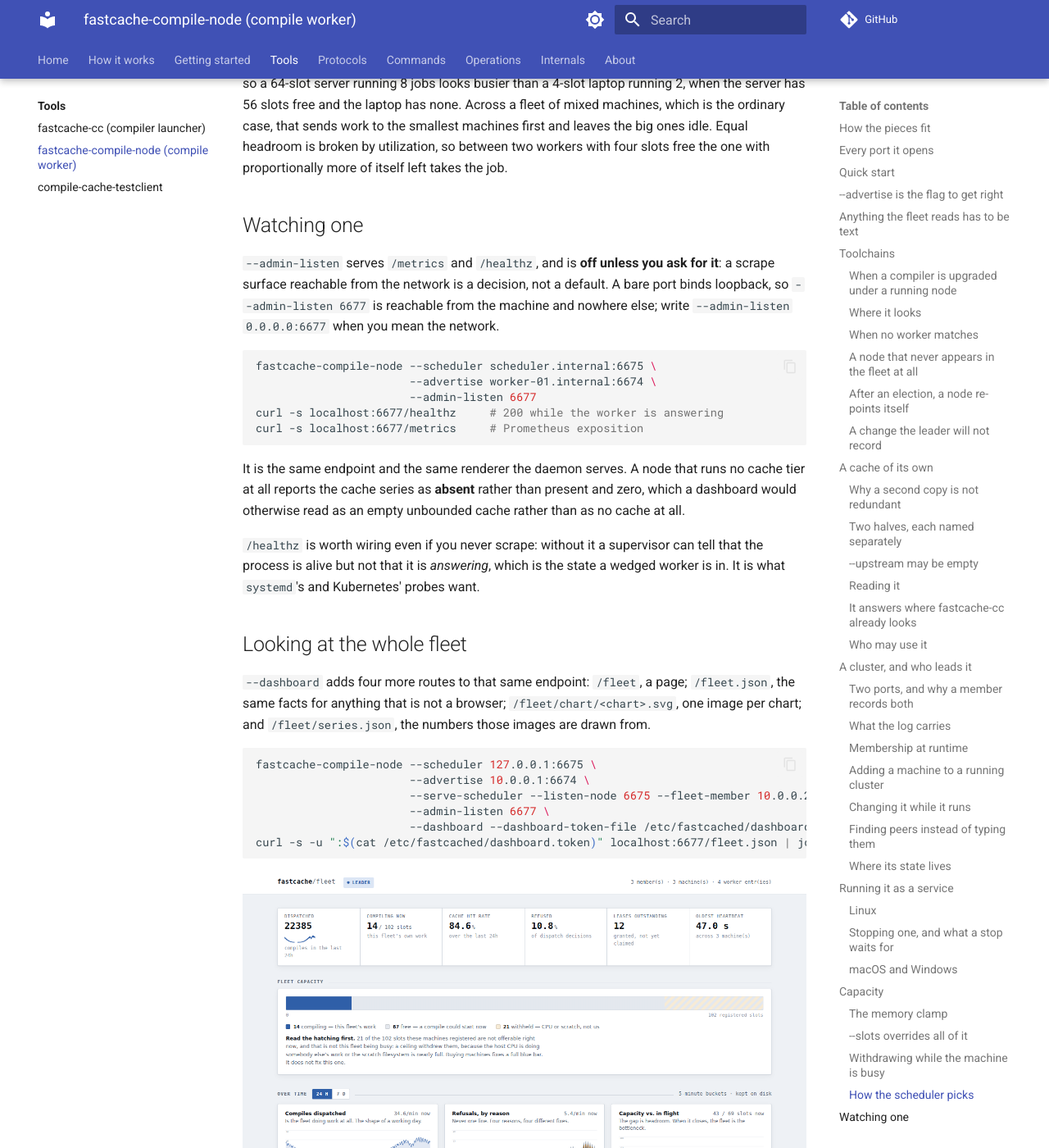
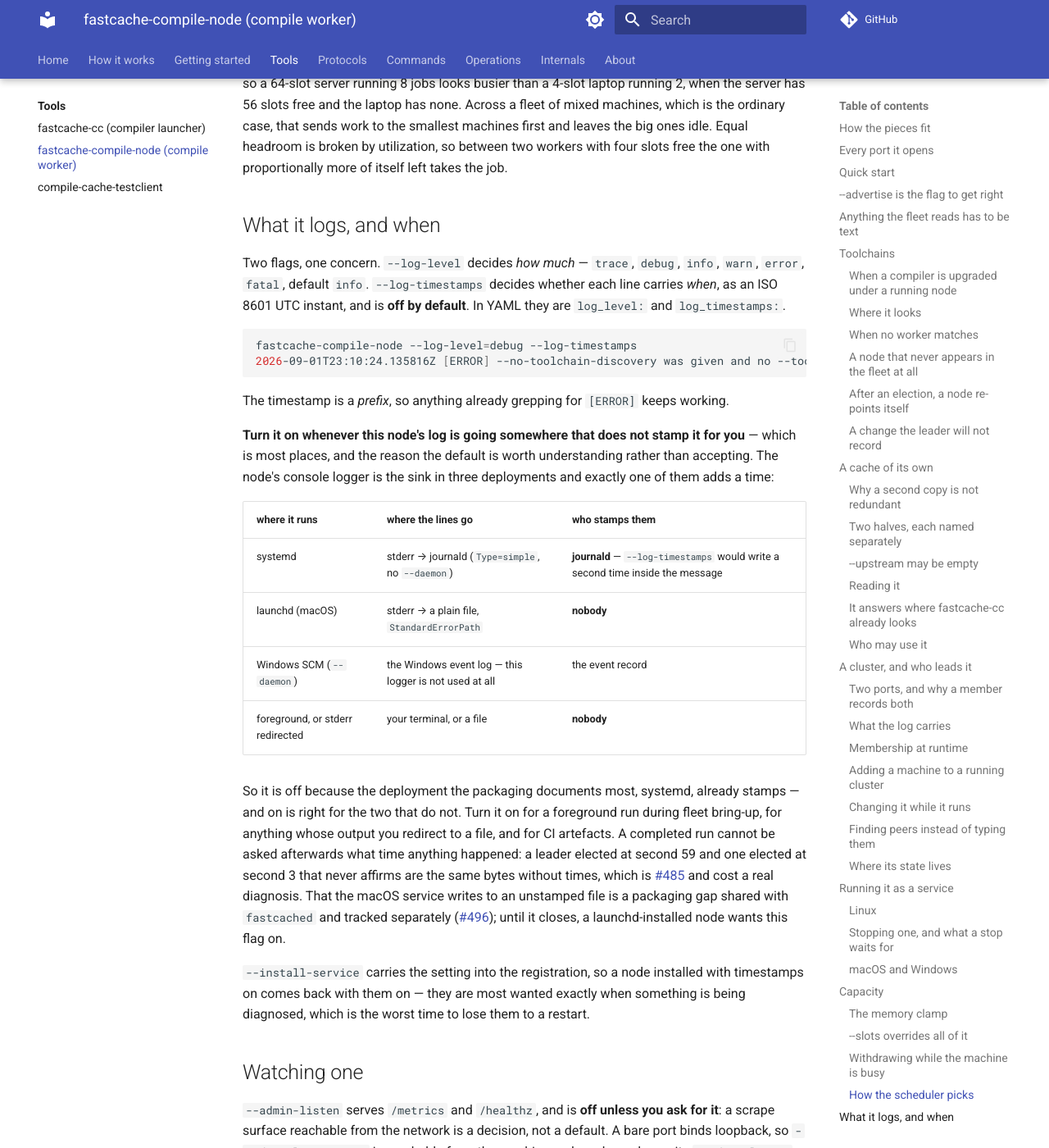
Before and after one commit to LASTRADA-Software/fastcached, an MkDocs documentation site: the page built from docs/tools/fastcache-compile-node.md, in a window 1280 px wide and 1400 px high, scrolled down 32932 px. Shown: the whole window at 82% size. Built offline with MkDocs 1.6.1 and Material for MkDocs 9.7.7, drawn with Linux system fonts in a browser that asks for light colours; comment, search, counter and statistics services are not loaded.

Commit message:
docs: which supervisor stamps a log line, and which does not
The node's page had no logging section at all -- neither flag was documented --
and `--log-timestamps` appeared nowhere in docs/ for either binary. Both are
documented together now, with the sink table that decides the default: three
deployments reach this logger and one stamps, and the Windows service is the one
where the flag changes nothing because `--daemon` never reaches a ConsoleLogger.

The same table goes in the service-registration rules, because it was guessed
wrong in both directions by the ticket that raised it and is expensive to
rediscover from either end.

Refs #485, #496

Signed-off-by: Christian Parpart <christian@parpart.family>

````diff
--- a/docs/tools/fastcache-compile-node.md
+++ b/docs/tools/fastcache-compile-node.md
@@ -1490,6 +1490,49 @@ that sends work to the smallest machines first and leaves the big ones idle.
 Equal headroom is broken by utilization, so between two workers with four slots
 free the one with proportionally more of itself left takes the job.
 
+## What it logs, and when
+
+Two flags, one concern. `--log-level` decides *how much* — `trace`, `debug`,
+`info`, `warn`, `error`, `fatal`, default `info`. `--log-timestamps` decides
+whether each line carries *when*, as an ISO 8601 UTC instant, and is **off by
+default**. In YAML they are `log_level:` and `log_timestamps:`.
+
+```sh
+fastcache-compile-node --log-level=debug --log-timestamps
+2026-09-01T23:10:24.135816Z [ERROR] --no-toolchain-discovery was given and no --toolchain
+```
+
+The timestamp is a *prefix*, so anything already grepping for `[ERROR]` keeps
+working.
+
+**Turn it on whenever this node's log is going somewhere that does not stamp it
+for you** — which is most places, and the reason the default is worth
+understanding rather than accepting. The node's console logger is the sink in
+three deployments and exactly one of them adds a time:
+
+| where it runs | where the lines go | who stamps them |
+|---|---|---|
+| systemd | stderr → journald (`Type=simple`, no `--daemon`) | **journald** — `--log-timestamps` would write a second time inside the message |
+| launchd (macOS) | stderr → a plain file, `StandardErrorPath` | **nobody** |
+| Windows SCM (`--daemon`) | the Windows event log — this logger is not used at all | the event record |
+| foreground, or stderr redirected | your terminal, or a file | **nobody** |
+
+So it is off because the deployment the packaging documents most, systemd, already
+stamps — and on is right for the two that do not. Turn it on for a foreground run
+during fleet bring-up, for anything whose output you redirect to a file, and for CI
+artefacts. A completed run cannot be asked afterwards what time anything happened:
+a leader elected at second 59 and one elected at second 3 that never affirms are
+the same bytes without times, which is
+[#485](https://github.com/LASTRADA-Software/fastcached/issues/485) and cost a real
+diagnosis. That the macOS service writes to an unstamped file is a packaging gap
+shared with `fastcached` and tracked separately
+([#496](https://github.com/LASTRADA-Software/fastcached/issues/496)); until it
+closes, a launchd-installed node wants this flag on.
+
+`--install-service` carries the setting into the registration, so a node installed
+with timestamps on comes back with them on — they are most wanted exactly when
+something is being diagnosed, which is the worst time to lose them to a restart.
+
 ## Watching one
 
 `--admin-listen` serves `/metrics` and `/healthz`, and is **off unless you ask
````
Also changed, not shown: .agent/rules/platform-service-and-config.md (+28 -0 lines).
